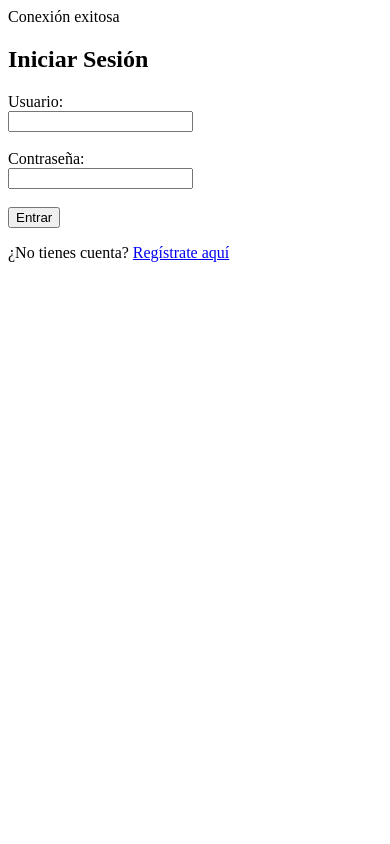
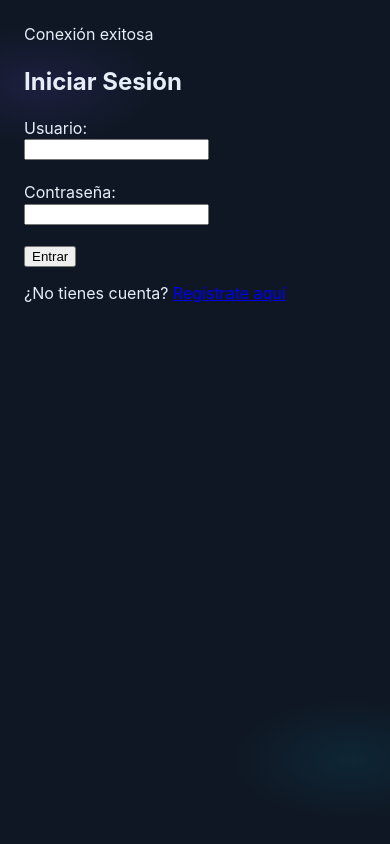
Before and after one commit to arglea16/Reproductor_app_web, a PHP site: page / in a window 390 px wide. Run offline with PHP 8.4, Linux system fonts and the light colour scheme.

Commit message:
carlos: css y js

```diff
--- /dev/null
+++ b/assets/css/styles.css
@@ -0,0 +1,105 @@
+/* styles.css — color y dinamismo para la app */
+:root{
+  --bg:#0f1724; /* deep navy */
+  --panel:#0b1220;
+  --accent:#7c5cff; /* purple */
+  --accent-2:#00d4ff; /* cyan */
+  --muted:#9aa4b2;
+  --glass: rgba(255,255,255,0.04);
+}
+
+*{box-sizing:border-box}
+html,body{height:100%}
+body{
+  margin:0;
+  font-family: Inter, system-ui, -apple-system, "Segoe UI", Roboto, "Helvetica Neue", Arial;
+  background: radial-gradient(1200px 600px at 10% 10%, rgba(124,92,255,0.12), transparent 10%), radial-gradient(1000px 500px at 90% 90%, rgba(0,212,255,0.08), transparent 12%), var(--bg);
+  color: #e6eef8;
+  -webkit-font-smoothing:antialiased;
+  -moz-osx-font-smoothing:grayscale;
+  line-height:1.35;
+  padding:24px;
+}
+
+/* Animated gradient band */
+.animated-band{
+  position:fixed;
+  inset:0; /* full-screen layer */
+  pointer-events:none;
+  z-index:0;
+  background: linear-gradient(120deg, rgba(124,92,255,0.08), rgba(0,212,255,0.06), rgba(124,92,255,0.06));
+  background-size: 400% 400%;
+  animation: bandMove 12s ease-in-out infinite;
+  mix-blend-mode: screen;
+}
+@keyframes bandMove{
+  0%{background-position:0% 50%}
+  50%{background-position:100% 50%}
+  100%{background-position:0% 50%}
+}
+
+/* Layout helpers */
+.container{
+  max-width:1100px;
+  margin:0 auto;
+  position:relative;
+  z-index:1; /* above the animated band */
+}
+.header{
+  display:flex;
+  align-items:center;
+  justify-content:space-between;
+  gap:12px;
+  margin-bottom:22px;
+}
+.brand{
+  display:flex;align-items:center;gap:12px
+}
+.logo{
+  width:56px;height:56px;border-radius:10px;background:linear-gradient(135deg,var(--accent),var(--accent-2));
+  display:flex;align-items:center;justify-content:center;font-weight:700;color:#021124;box-shadow:0 6px 18px rgba(2,9,20,0.6);
+}
+.title{font-size:1.25rem;font-weight:600}
+.subtitle{color:var(--muted);font-size:0.9rem}
+
+/* Panels / cards */
+.panel{
+  background: linear-gradient(180deg, rgba(255,255,255,0.02), rgba(255,255,255,0.01));
+  border-radius:12px;padding:18px;box-shadow:0 6px 30px rgba(2,6,20,0.6);border:1px solid rgba(255,255,255,0.03);
+}
+.grid{display:grid;grid-template-columns:repeat(auto-fit,minmax(220px,1fr));gap:16px}
+.card{
+  padding:14px;border-radius:10px;background:linear-gradient(180deg, rgba(255,255,255,0.015), transparent);
+  transition:transform 220ms ease, box-shadow 220ms ease;
+}
+.card:hover{transform:translateY(-6px);box-shadow:0 14px 40px rgba(2,9,20,0.55)}
+.card h3{margin:0 0 8px 0}
+.card p{margin:0;color:var(--muted);font-size:0.92rem}
+
+/* Buttons */
+.btn{
+  display:inline-flex;align-items:center;gap:8px;padding:10px 14px;border-radius:10px;background:linear-gradient(90deg,var(--accent),var(--accent-2));color:#021124;border:none;cursor:pointer;font-weight:600;position:relative;overflow:hidden;box-shadow:0 8px 20px rgba(124,92,255,0.18);
+}
+.btn.secondary{background:transparent;border:1px solid rgba(255,255,255,0.06);color:var(--muted);box-shadow:none}
+
+/* Ripple helper — JS will create the ripple element */
+.ripple{position:absolute;border-radius:50%;transform:scale(0);animation:ripple 600ms linear;background:rgba(255,255,255,0.12);pointer-events:none}
+@keyframes ripple{to{transform:scale(4);opacity:0}}
+
+/* Reveal on scroll */
+.reveal{opacity:0;transform:translateY(12px);transition:opacity 560ms ease, transform 560ms ease}
+.reveal.in-view{opacity:1;transform:none}
+
+/* Theme toggle */
+.theme-toggle{background:transparent;border:1px solid rgba(255,255,255,0.06);padding:8px 10px;border-radius:10px;color:var(--muted);cursor:pointer}
+
+/* Footer / audio area */
+.player-bar{display:flex;align-items:center;gap:12px;padding:12px;border-radius:10px;background:linear-gradient(90deg, rgba(255,255,255,0.02), rgba(255,255,255,0.01));}
+.progress{flex:1;height:8px;background:rgba(255,255,255,0.04);border-radius:999px;overflow:hidden}
+.progress > i{display:block;height:100%;background:linear-gradient(90deg,var(--accent),var(--accent-2));width:0%}
+
+/* Responsiveness */
+@media (max-width:600px){
+  .header{flex-direction:column;align-items:flex-start}
+  .logo{width:48px;height:48px}
+}
--- /dev/null
+++ b/assets/js/main.js
@@ -0,0 +1,108 @@
+/* main.js — interacciones ligeras para la UI */
+(function(){
+  'use strict';
+
+  // Helpers
+  const $ = q => document.querySelector(q);
+  const $$ = q => Array.from(document.querySelectorAll(q));
+
+  // Theme toggle (persist in localStorage)
+  function initThemeToggle(){
+    const btn = document.querySelector('.theme-toggle');
+    if(!btn) return;
+    const root = document.documentElement;
+    const saved = localStorage.getItem('theme');
+    if(saved === 'light') root.dataset.theme = 'light';
+
+    btn.addEventListener('click', ()=>{
+      const current = root.dataset.theme === 'light' ? 'light' : 'dark';
+      const next = current === 'light' ? 'dark' : 'light';
+      if(next === 'light'){
+        root.dataset.theme = 'light';
+        localStorage.setItem('theme','light');
+      } else {
+        root.removeAttribute('data-theme');
+        localStorage.removeItem('theme');
+      }
+      btn.classList.add('active');
+      setTimeout(()=>btn.classList.remove('active'),300);
+    });
+  }
+
+  // Ripple effect for .btn
+  function initButtonRipples(){
+    document.addEventListener('click', (e)=>{
+      const btn = e.target.closest('.btn');
+      if(!btn) return;
+      const rect = btn.getBoundingClientRect();
+      const ripple = document.createElement('span');
+      ripple.className = 'ripple';
+      const size = Math.max(rect.width, rect.height) * 0.9;
+      ripple.style.width = ripple.style.height = size + 'px';
+      ripple.style.left = (e.clientX - rect.left - size/2) + 'px';
+      ripple.style.top  = (e.clientY - rect.top - size/2) + 'px';
+      btn.appendChild(ripple);
+      ripple.addEventListener('animationend', ()=> ripple.remove());
+    });
+  }
+
+  // Reveal-on-scroll using IntersectionObserver
+  function initRevealOnScroll(){
+    const items = document.querySelectorAll('.reveal');
+    if(items.length === 0) return;
+    const obs = new IntersectionObserver((entries)=>{
+      entries.forEach(e => {
+        if(e.isIntersecting) e.target.classList.add('in-view');
+      });
+    },{threshold:0.12});
+    items.forEach(i=>obs.observe(i));
+  }
+
+  // Audio simple helper: find audio elements and wire play/pause by container click
+  function initAudioPlayers(){
+    const players = document.querySelectorAll('.audio-player');
+    if(!players.length) return;
+    players.forEach(container => {
+      const audio = container.querySelector('audio');
+      const btn = container.querySelector('.btn-play');
+      const progressBar = container.querySelector('.progress > i');
+      if(!audio) return;
+      btn && btn.addEventListener('click', (ev) => {
+        ev.stopPropagation();
+        if(audio.paused) audio.play(); else audio.pause();
+      });
+      audio.addEventListener('play', ()=> container.classList.add('playing'));
+      audio.addEventListener('pause', ()=> container.classList.remove('playing'));
+      audio.addEventListener('timeupdate', ()=>{
+        if(progressBar) progressBar.style.width = (audio.currentTime / Math.max(audio.duration,1) * 100) + '%';
+      });
+      // click on container toggles play too
+      container.addEventListener('click', ()=> {
+        if(audio.paused) audio.play(); else audio.pause();
+      });
+    });
+  }
+
+  // Smooth scroll for anchor links
+  function initSmoothScroll(){
+    document.addEventListener('click', (e)=>{
+      const a = e.target.closest('a[href^="#"]');
+      if(!a) return;
+      const id = a.getAttribute('href');
+      const target = document.querySelector(id);
+      if(target){
+        e.preventDefault();
+        target.scrollIntoView({behavior:'smooth', block:'start'});
+      }
+    });
+  }
+
+  // Init all
+  document.addEventListener('DOMContentLoaded', ()=>{
+    initThemeToggle();
+    initButtonRipples();
+    initRevealOnScroll();
+    initAudioPlayers();
+    initSmoothScroll();
+  });
+})();
--- a/index.php
+++ b/index.php
@@ -9,6 +9,7 @@ include("routes/controller.php");
   <meta charset="UTF-8" />
   <meta name="viewport" content="width=device-width, initial-scale=1" />
   <title>Formulario de Inicio de Sesión</title>
+  <link rel="stylesheet" href="assets/css/styles.css" />
 </head>
 <body>
   <h2>Iniciar Sesión</h2>
@@ -26,5 +27,6 @@ include("routes/controller.php");
     ¿No tienes cuenta?
     <a href="registro.php">Regístrate aquí</a>
   </p>
+  <script src="assets/js/main.js" defer></script>
 </body>
 </html>
--- a/inicio.php
+++ b/inicio.php
@@ -4,8 +4,10 @@
     <meta charset="UTF-8">
     <meta name="viewport" content="width=device-width, initial-scale=1.0">
     <title>PlayList</title>
+    <link rel="stylesheet" href="assets/css/styles.css" />
 </head>
 <body>
     <h1>Inicio</h1>
+    <script src="assets/js/main.js" defer></script>
 </body>
 </html>
--- a/registro.php
+++ b/registro.php
@@ -4,6 +4,7 @@
   <meta charset="UTF-8" />
   <meta name="viewport" content="width=device-width, initial-scale=1" />
   <title>Registro de Usuario</title>
+  <link rel="stylesheet" href="styles.css" />
 </head>
 <body>
   <h2>Regístrate</h2>
```
